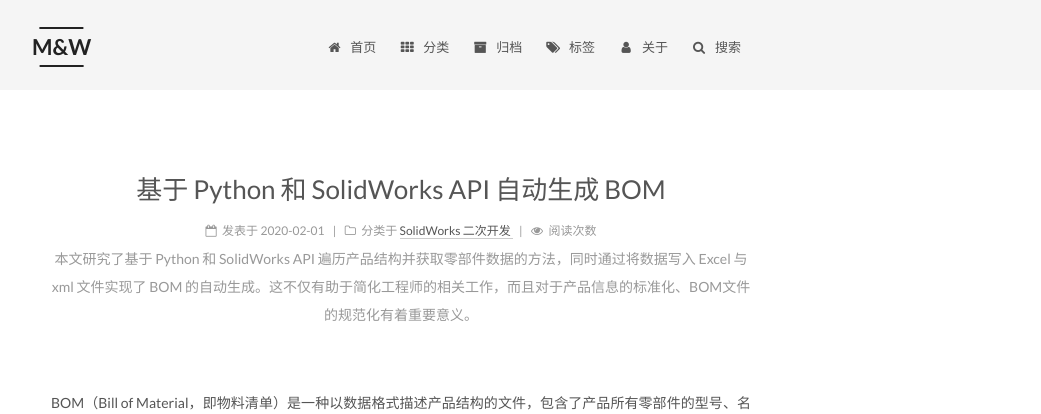
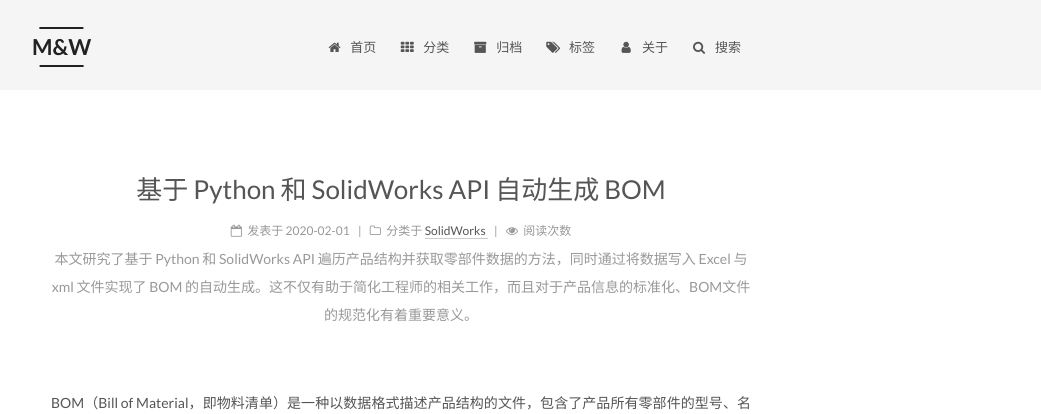
Before and after one commit to Raynnmc/raynnmc.github.io, a Jekyll site: the page built from _posts/2020-02-01-BOM.md, in a window 1280 px wide. Shown: the top 414 px of the page, without its empty margins (239-1280 px from the left). Built offline with Jekyll 4.4.1, drawn with Linux system fonts in a browser that asks for light colours; comment, search, counter and statistics services are not loaded.

Commit message:
Update 2020-02-01-BOM.md

```diff
--- a/_posts/2020-02-01-BOM.md
+++ b/_posts/2020-02-01-BOM.md
@@ -2,7 +2,7 @@
 title: 基于 Python 和 SolidWorks API 自动生成 BOM
 description: 本文研究了基于 Python 和 SolidWorks API 遍历产品结构并获取零部件数据的方法，同时通过将数据写入 Excel 与 xml 文件实现了 BOM 的自动生成。这不仅有助于简化工程师的相关工作，而且对于产品信息的标准化、BOM文件的规范化有着重要意义。
 categories:
-- SolidWorks 二次开发
+- SolidWorks
 tags:
 - SolidWorks
 - Python
```
